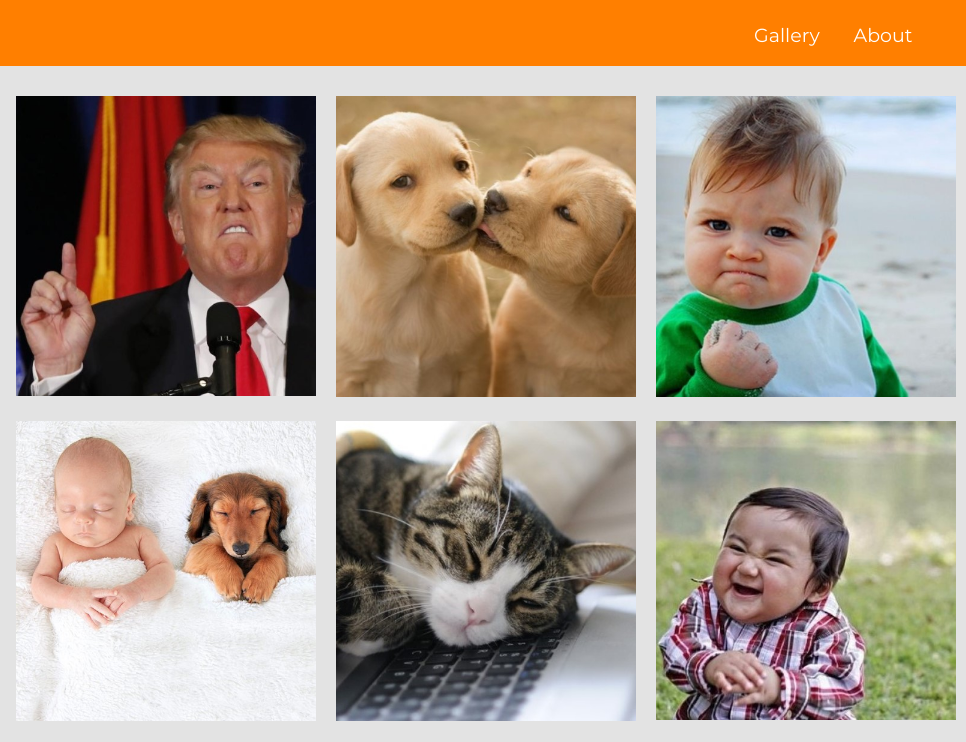
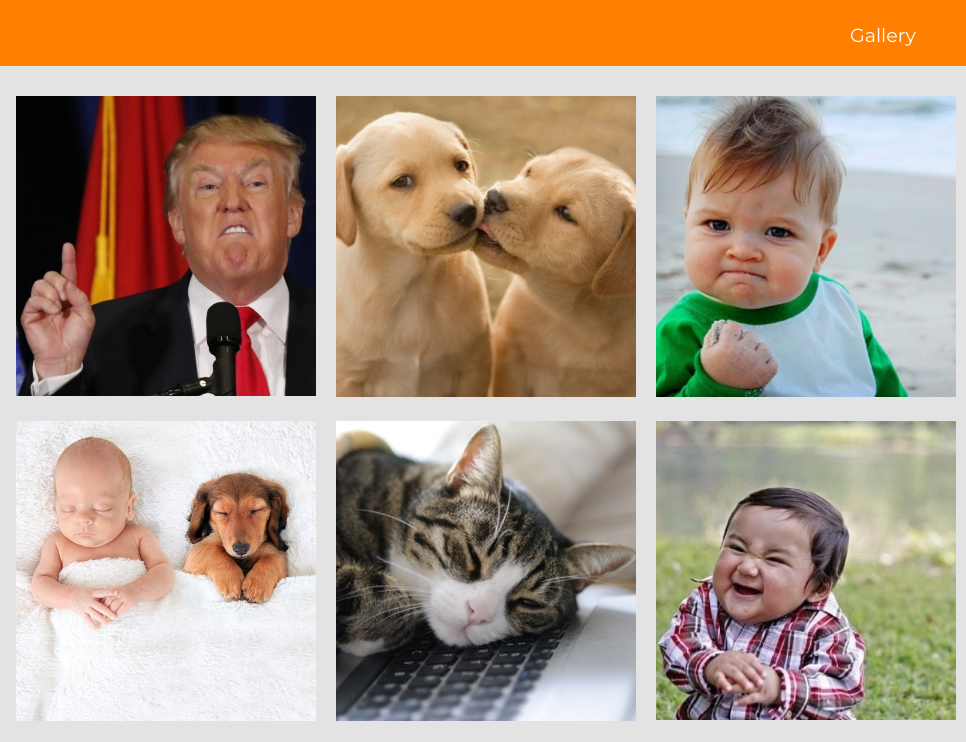
Before and after one commit to edgarzav/memeIt, a plain HTML site: page index.html in a window 1280 px wide. Shown: the top 742 px of the page, 314-1280 px from the left. Drawn offline with Linux system fonts and the light colour scheme.

Commit message:
day2 final  commit

```diff
--- a/index.html
+++ b/index.html
@@ -15,7 +15,6 @@
         <button class="mobile-menu-btn" onclick="toggleMenu()" hidden>☰</button>
         <ul class="main-menu flex clean-list">
             <li class="main-menu-btn align-center" onclick="onGalleryShow()">Gallery</li>
-            <li class="main-menu-btn align-center" onclick="OnRenderSavedGallery()">About</li>
         </ul>
     </nav>
     <div class="main-container flex justify-center space-between">
```
